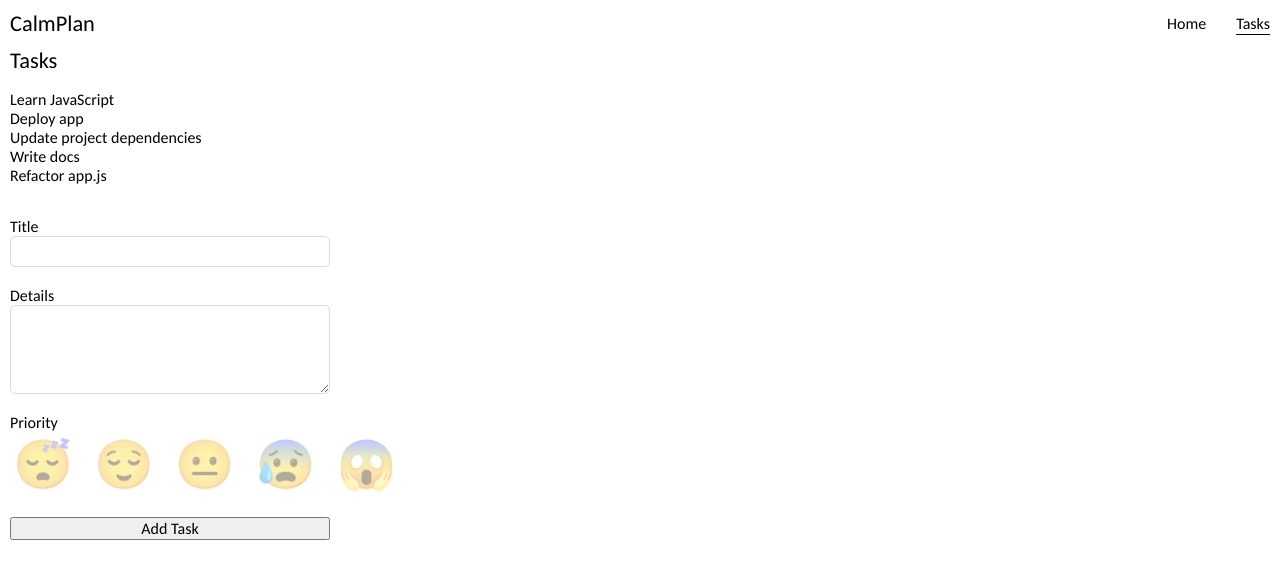
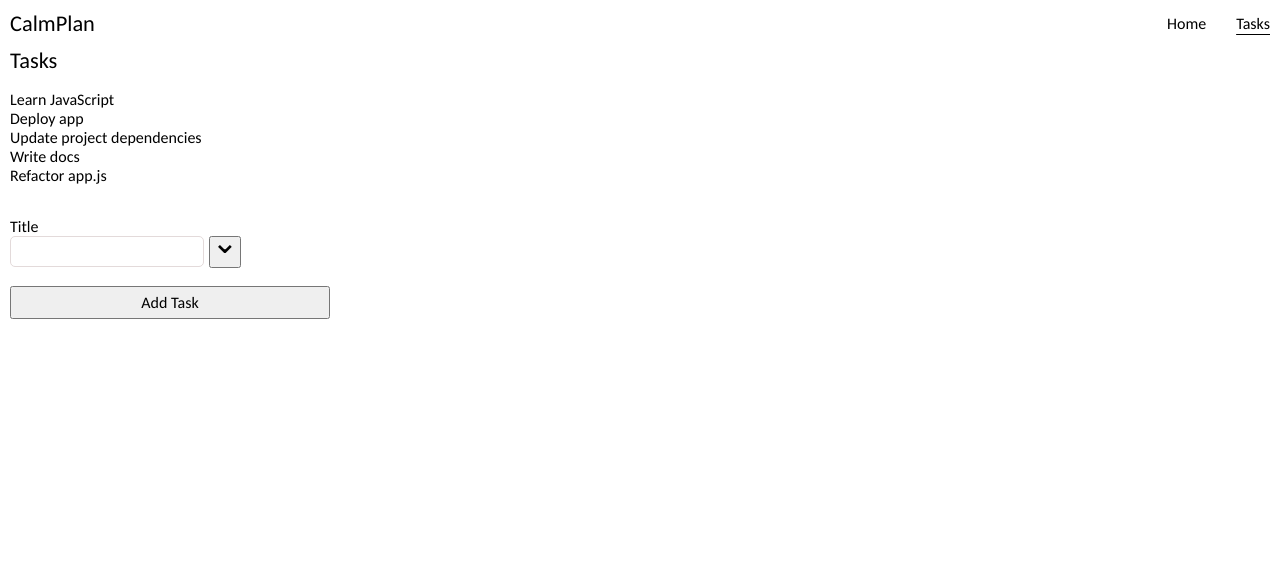
Before and after one commit to large-bytes/CalmPlan, a React (Vite) app: page /tasks in a window 1280 px wide. Shown: the top 578 px of the page. Built offline with nearby package versions, Linux system fonts and the light colour scheme.

Commit message:
Add reveal button for extra task details

```diff
--- a/src/components/task_form/TaskForm.module.css
+++ b/src/components/task_form/TaskForm.module.css
@@ -15,12 +15,14 @@
 }
 
 .formSubmit {
-  margin-top: 1.2rem;
+  /* margin-top: 1.2rem; */
+  padding: 5px;
 }
 
 .priorityContainer {
   display: flex;
   gap: 15px;
+  margin-bottom: 10px;
 }
 
 .label {
@@ -51,3 +53,35 @@
   width: 0;
   height: 0;
 }
+
+.titleRow {
+  display: flex;
+  gap: 5px;
+}
+
+.furtherInfo {
+  display: flex;
+  flex-direction: column;
+}
+
+.revealButton {
+  position: relative;
+  padding: 5px;
+  font-size: 2rem;
+  height: 2rem;
+  width: 2rem;
+  line-height: 0.05;
+}
+
+.chevronUp {
+  position: absolute;
+  top: 70%;
+  left: 10%;
+}
+
+.chevronDown {
+  position: absolute;
+  top: 15%;
+  left: 50%;
+  translate: -50% 0;
+}
--- a/src/components/task_form/TaskForm.tsx
+++ b/src/components/task_form/TaskForm.tsx
@@ -6,15 +6,36 @@ import styles from "./TaskForm.module.css";
 const TaskForm = () => {
   const { handleAddTask } = useTasks();
   const [selectedPriority, setSelectedPriority] = useState("");
+  const [viewDetails, setViewDetails] = useState(false);
 
   const handleChange = (event: React.ChangeEvent<HTMLInputElement>) => {
     setSelectedPriority(event.target.value);
   };
 
+  const toggleViewDetails = () => {
+    setViewDetails((prevVal) => !prevVal);
+    if (!viewDetails) setSelectedPriority("");
+  };
+
   return (
     <form className={styles.form} onSubmit={handleAddTask}>
       <label htmlFor="name">Title</label>
+      <div className={styles.titleRow}>
         <input className={styles.formInput} type="text" name="name" id="name" />
+        <button
+          type="button"
+          onClick={toggleViewDetails}
+          className={styles.revealButton}
+        >
+          {viewDetails ? (
+            <span className={styles.chevronUp}>&#8963;</span>
+          ) : (
+            <span className={styles.chevronDown}>&#8964;</span>
+          )}
+        </button>
+      </div>
+      {viewDetails && (
+        <div className={styles.furtherInfo}>
           <label htmlFor="details">Details</label>
           <textarea
             className={styles.formInput}
@@ -26,6 +47,7 @@ const TaskForm = () => {
           <div className={styles.priorityContainer}>
             {["one", "two", "three", "four", "five"].map((priority, index) => (
               <label
+                key={priority}
                 className={`${styles.label} ${
                   selectedPriority === priority ? styles.selected : ""
                 }`}
@@ -44,6 +66,8 @@ const TaskForm = () => {
               </label>
             ))}
           </div>
+        </div>
+      )}
       <input className={styles.formSubmit} type="submit" value="Add Task" />
     </form>
   );
--- a/src/hooks/useTaskManager.ts
+++ b/src/hooks/useTaskManager.ts
@@ -12,6 +12,7 @@ export const useTaskManager = () => {
 
     const form = event.currentTarget; // Access the form element
     const formData = new FormData(event.currentTarget);
+
     const name = formData.get("name") as string;
     const details = formData.get("details") as string;
     const priority = formData.get("priority") as string;
```
Lines whose indentation alone changed are shown as unchanged.
